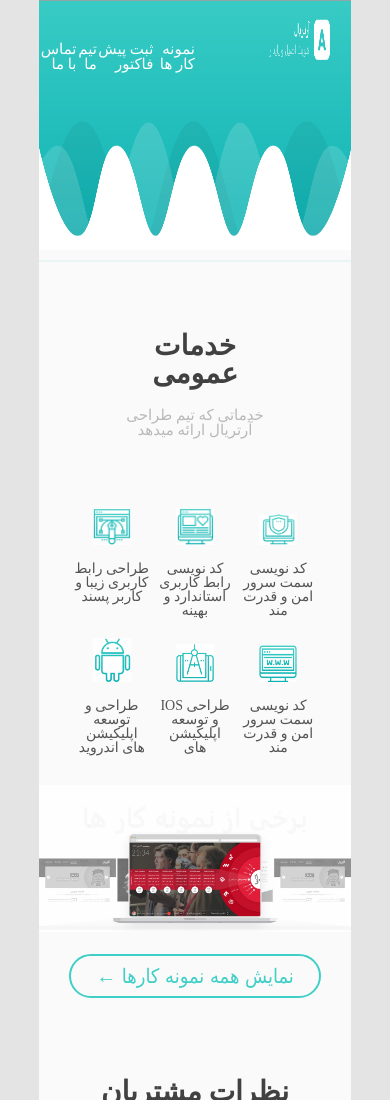
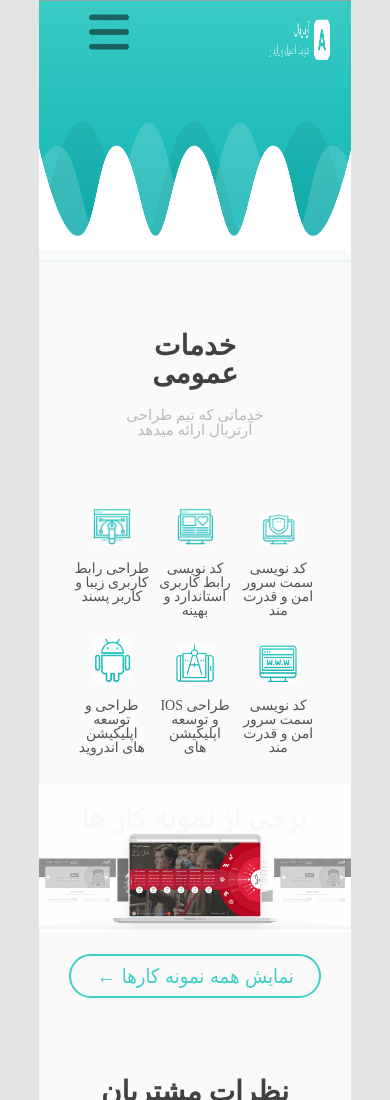
Before and after one commit to sarah-gh/project1, a plain HTML site: page project-1.html in a window 390 px wide. Shown: the top 1100 px of the page. Drawn offline with Linux system fonts and the light colour scheme.

Commit message:
add link responsive

```diff
--- a/project-1.html
+++ b/project-1.html
@@ -7,6 +7,7 @@
     <title>Document</title>
     <link href="css/reset-style.css" rel="stylesheet" type="text/css">
     <link href="css/style.css" rel="stylesheet" type="text/css">
+    <link href="css/style-flex-responsive.css" rel="stylesheet" type="text/css">
 </head>
 
 <body>
@@ -21,6 +22,7 @@
             <p></p>
         </div>
         <nav class="header-top--nav">
+            <a href="#"><img src="pic/Menu_Bar-512.png" id="menu-img"></a>
             <ul>
                 <li><a href="#">نمونه کار ها </a></li>
                 <li><a href="#"> ثبت پیش فاکتور </a></li>
```
